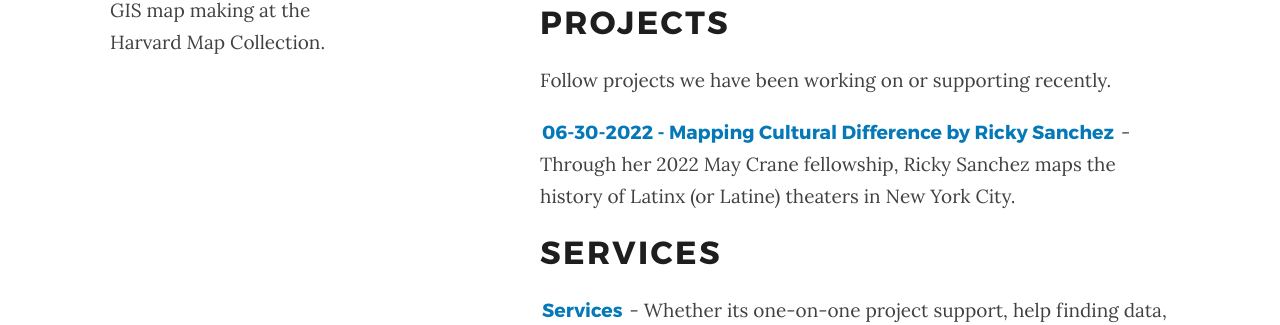
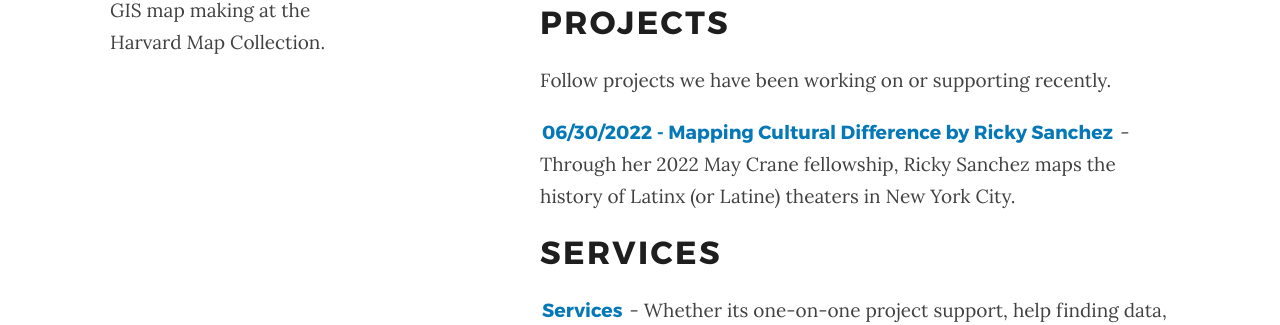
Before and after one commit to HarvardMapCollection/harvardmapcollection.github.io, a Jekyll site: the page built from index.md, in a window 1280 px wide. Shown: the part 373-698 px from the top of the page. Built offline with Jekyll 4.4.1, drawn with Linux system fonts in a browser that asks for light colours.

```diff
--- a/index.md
+++ b/index.md
@@ -12,7 +12,7 @@ layout: default
 
 Follow projects we have been working on or supporting recently.
 
-[06-30-2022 - Mapping Cultural Difference by Ricky Sanchez](https://harvardmapcollection.github.io/mapping-cultural-difference/) - Through her 2022 May Crane fellowship, Ricky Sanchez maps the history of Latinx (or Latine) theaters in New York City.
+[06/30/2022 - Mapping Cultural Difference by Ricky Sanchez](https://harvardmapcollection.github.io/mapping-cultural-difference/) - Through her 2022 May Crane fellowship, Ricky Sanchez maps the history of Latinx (or Latine) theaters in New York City.
 
 
 ## Services
```
